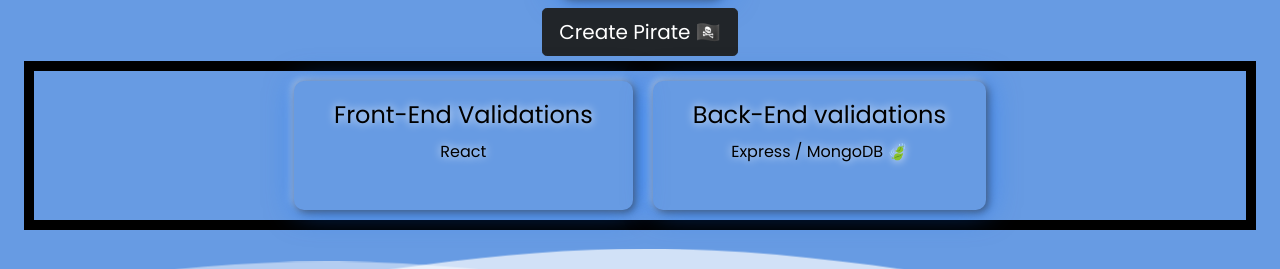
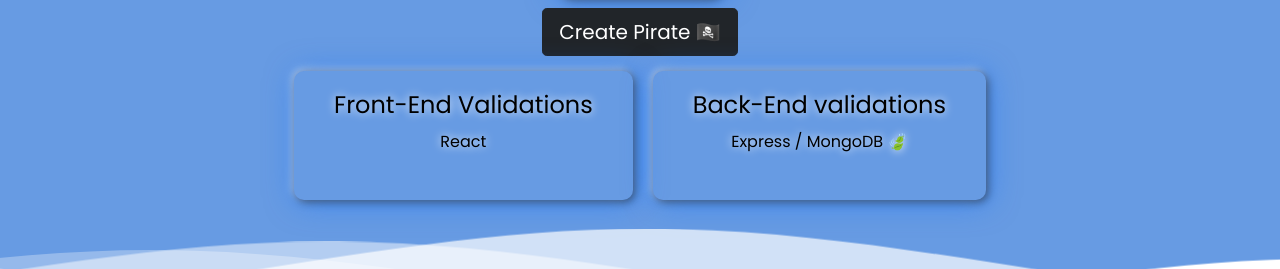
Before and after one commit to niembro64/exam, a React (Create React App) app in the folder client/: page /add in a window 1280 px wide. Shown: the part 683-952 px from the top of the page. Built offline with nearby package versions, Linux system fonts and the light colour scheme; a web font is replaced by a local one.

Commit message:
black border remove

```diff
--- a/client/src/App.css
+++ b/client/src/App.css
@@ -1107,7 +1107,7 @@
 
 .validations_outer {
     width: 100%;
-    border: 10px solid black;
+    /* border: 10px solid black; */
     display: flex;
     flex-direction: row;
     justify-content: center;
```
